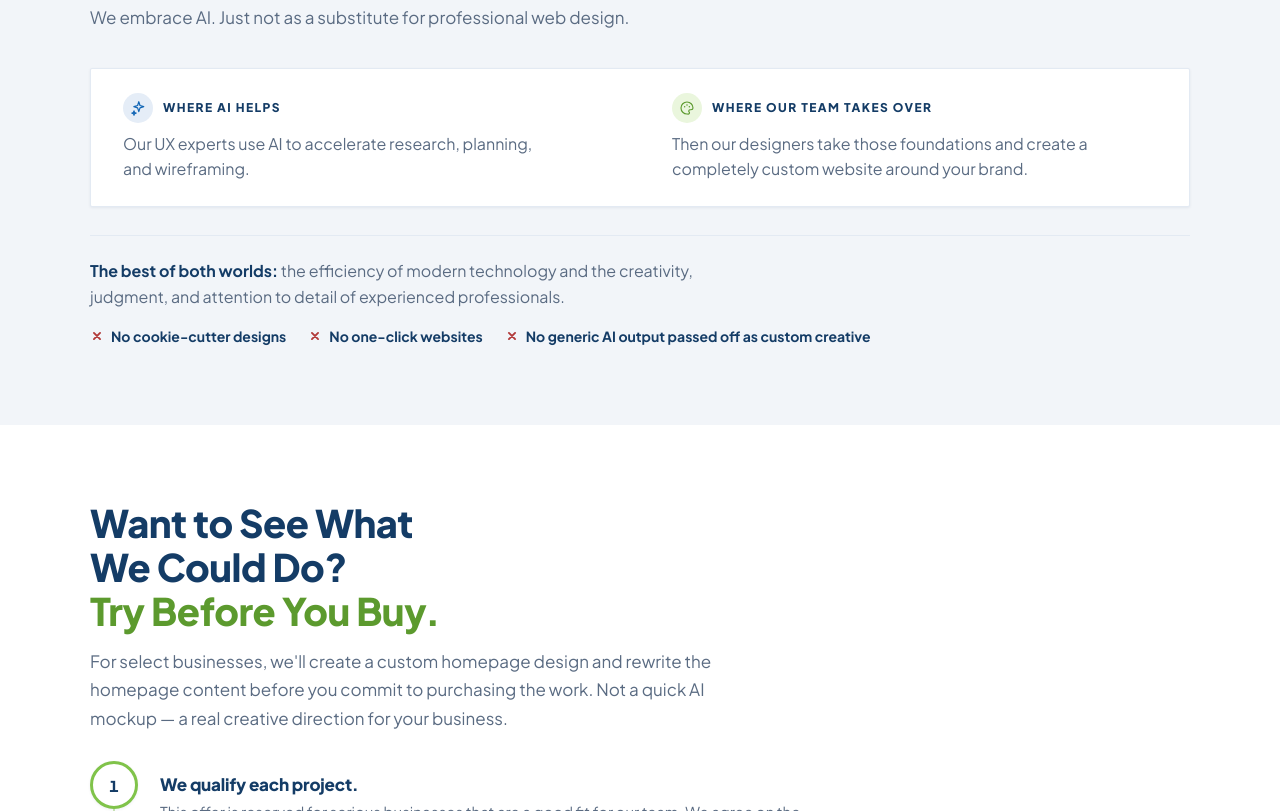
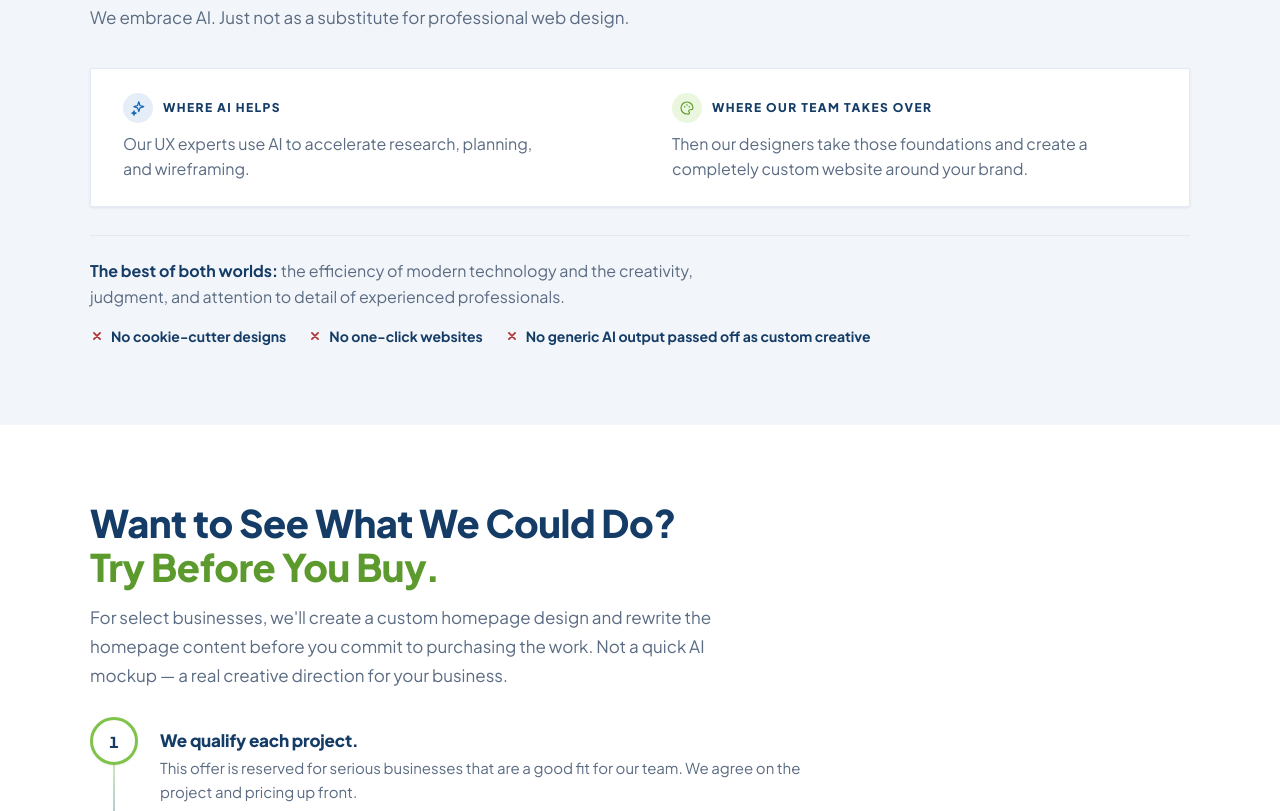
Before and after one commit to imageworksc/we-make-websites-better, a plain HTML site: page index.html in a window 1280 px wide. Shown: the part 1989-2800 px from the top of the page. Drawn offline with Linux system fonts and the light colour scheme.

Commit message:
Try Before You Buy: title on two lines

```diff
--- a/index.html
+++ b/index.html
@@ -226,7 +226,7 @@
   <section class="wm-band wm-band--slim" aria-labelledby="tbyb-title" id="tbyb">
     <div class="wm-wrap wm-tbl wm-reveal">
       <div class="wm-slim-head">
-        <h2 class="wm-sec-title wm-tbl__title" id="tbyb-title">Want to See What<br class="wm-br-d"> We Could Do?<br class="wm-br-d"> <em>Try Before You Buy.</em></h2>
+        <h2 class="wm-sec-title wm-tbl__title" id="tbyb-title">Want to See What We Could Do?<br class="wm-br-d"> <em>Try Before You Buy.</em></h2>
         <p class="wm-lead">For select businesses, we'll create a custom homepage design and rewrite the homepage content before you commit to purchasing the work. Not a quick AI mockup — a real creative direction for your business.</p>
       </div>
 
```
